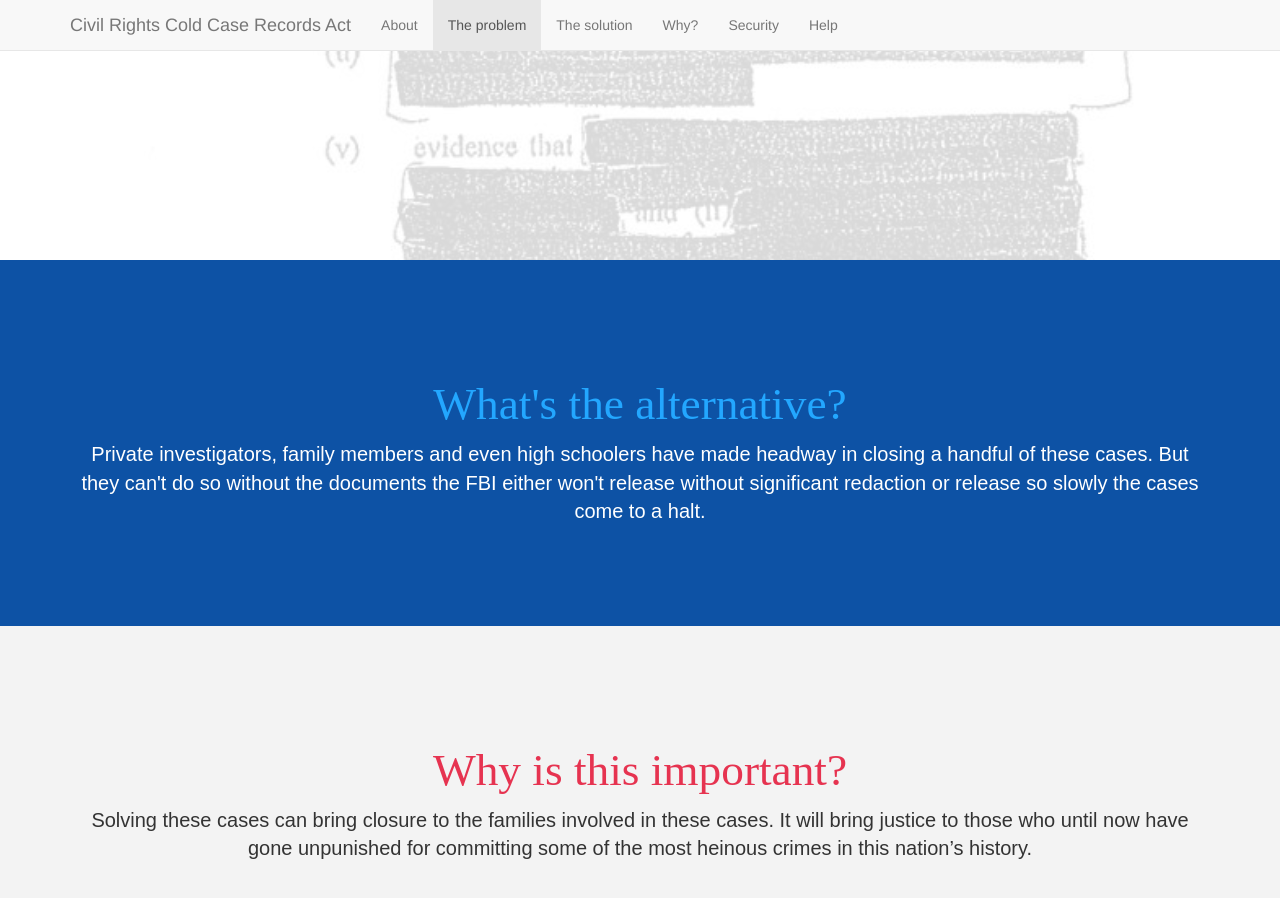
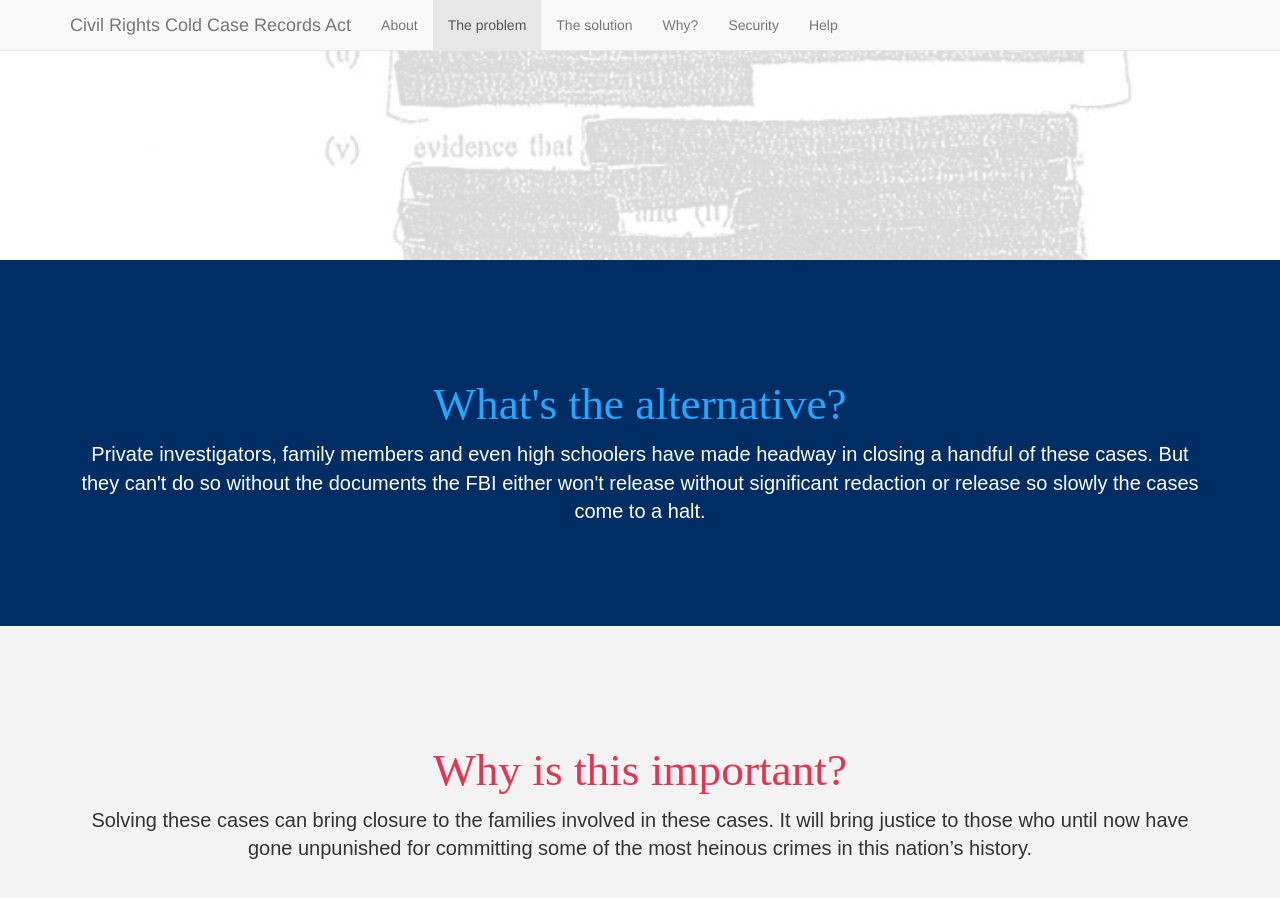
Before and after one commit to civilrightscoldcaseact/civilrightscoldcaseact.github.io, a Jekyll site: the page built from index.html, in a window 1280 px wide and 900 px high, scrolled down 748 px. Built offline with Jekyll 4.4.1, drawn with Linux system fonts in a browser that asks for light colours.

Commit message:
Increase contrast in section 2 h1 text
Passes WCAG 2.0 1.4.3 and 1.4.6 for fonts over 18pt.

```diff
--- a/css/scrolling-nav.scss
+++ b/css/scrolling-nav.scss
@@ -80,7 +80,7 @@ section {
 }
 
 .the-solution {
-    background-color: #0D52A5;
+    background-color: #002E64;
     color: white;
 
     h1 {
```
